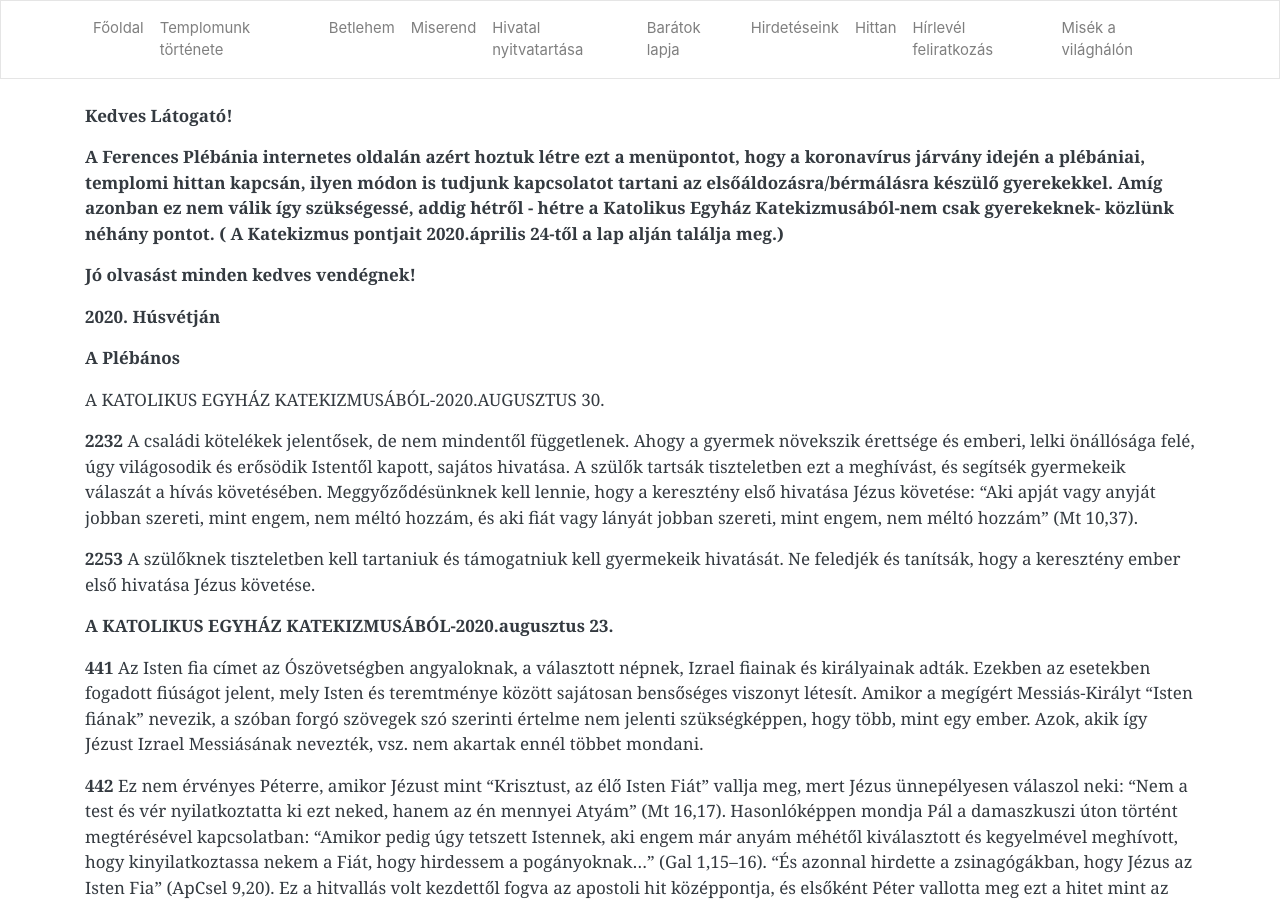
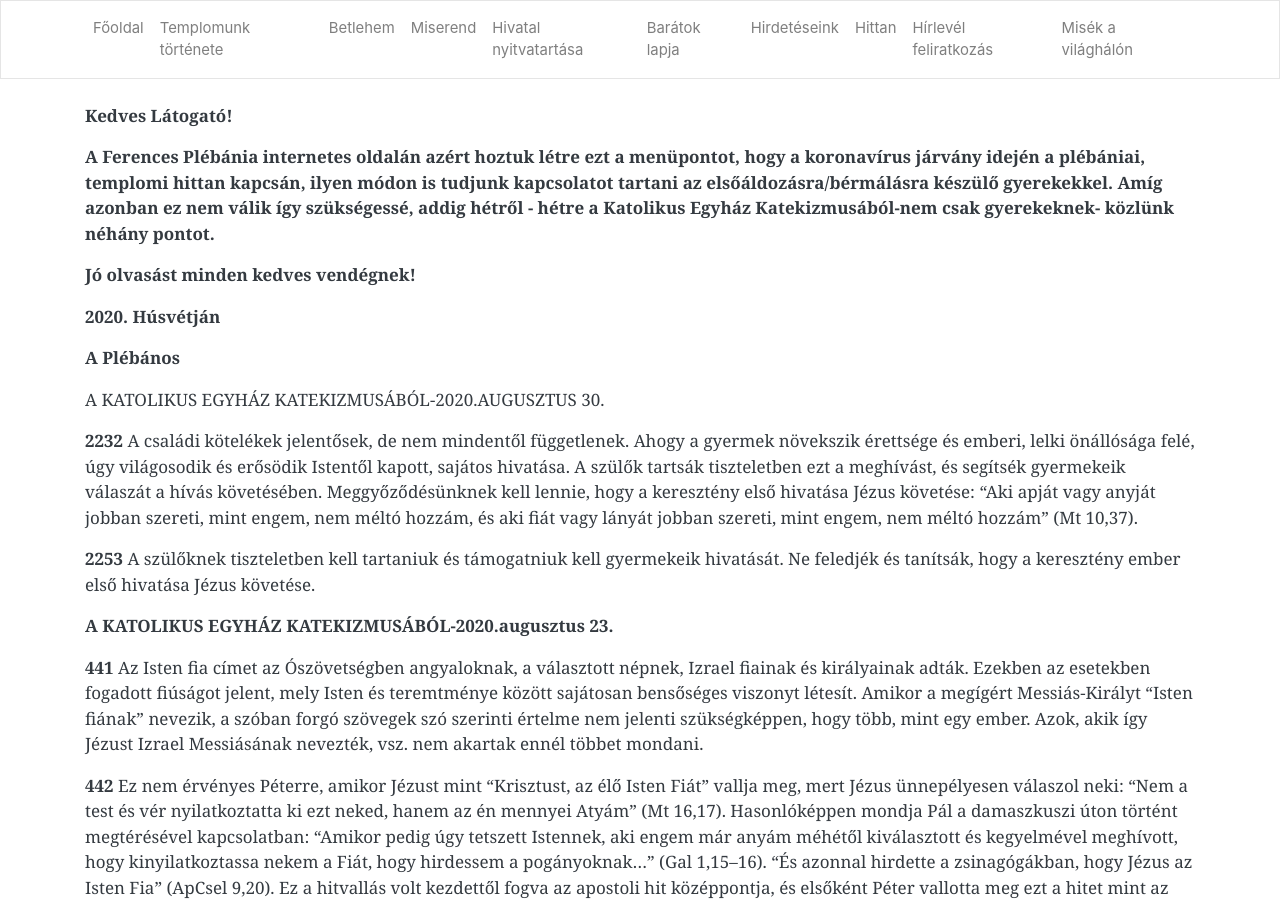
Before and after one commit to pecsi-ferences/pecsi-ferences.github.io, a Jekyll site: the page built from hittan.md, in a window 1280 px wide and 900 px high. Built offline with Jekyll 4.4.1, drawn with Linux system fonts in a browser that asks for light colours; nearby versions of some CDN libraries.

Commit message:
Update from Forestry.io Zoltán Dohány updated hittan.md

```diff
--- a/hittan.md
+++ b/hittan.md
@@ -5,7 +5,7 @@ title: Hittan
 ---
 **Kedves Látogató!**
 
-**A Ferences Plébánia internetes oldalán azért hoztuk létre ezt a menüpontot, hogy a koronavírus járvány idején a plébániai, templomi hittan kapcsán, ilyen módon is tudjunk kapcsolatot tartani az elsőáldozásra/bérmálásra készülő gyerekekkel. Amíg azonban ez nem válik így szükségessé, addig hétről - hétre a Katolikus Egyház Katekizmusából-nem csak gyerekeknek- közlünk néhány pontot.   ( A Katekizmus pontjait 2020.április 24-től a lap alján találja meg.)**
+**A Ferences Plébánia internetes oldalán azért hoztuk létre ezt a menüpontot, hogy a koronavírus járvány idején a plébániai, templomi hittan kapcsán, ilyen módon is tudjunk kapcsolatot tartani az elsőáldozásra/bérmálásra készülő gyerekekkel. Amíg azonban ez nem válik így szükségessé, addig hétről - hétre a Katolikus Egyház Katekizmusából-nem csak gyerekeknek- közlünk néhány pontot.**
 
 **Jó olvasást minden kedves vendégnek!**
 
```
